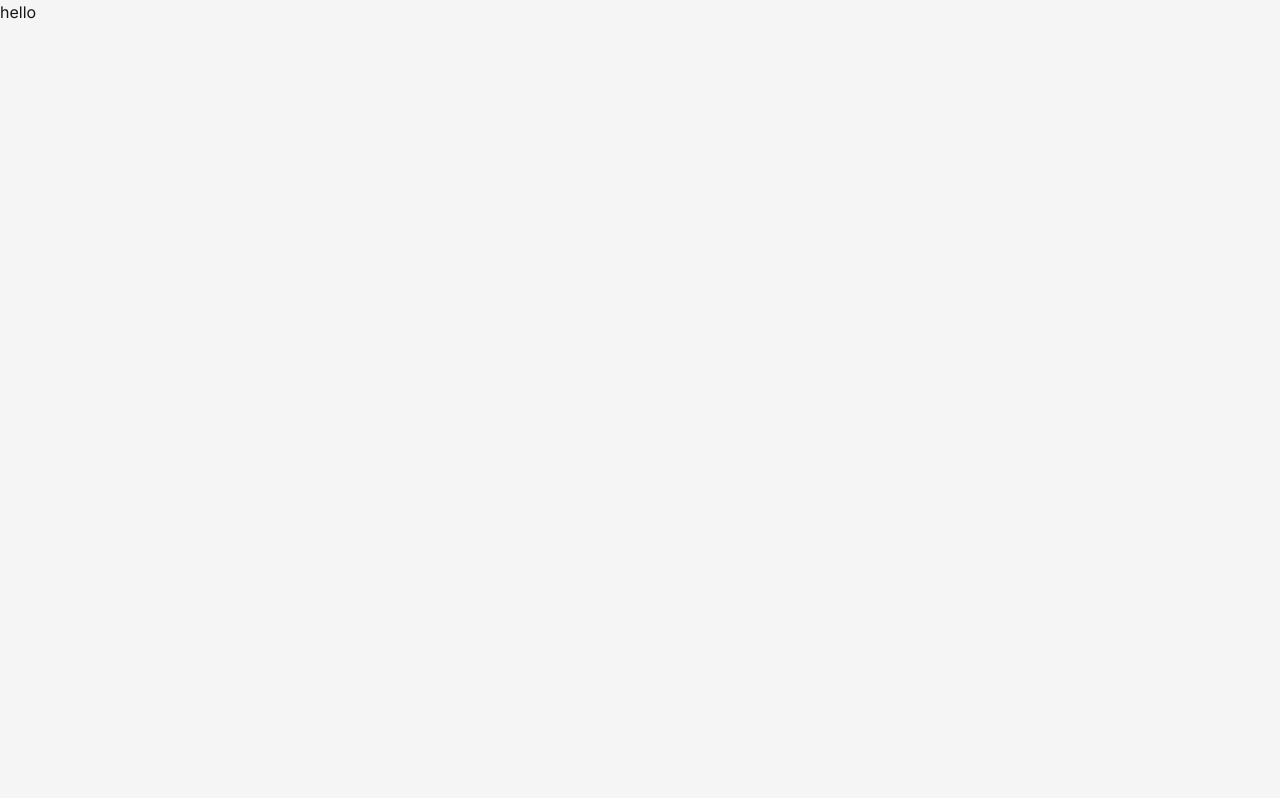
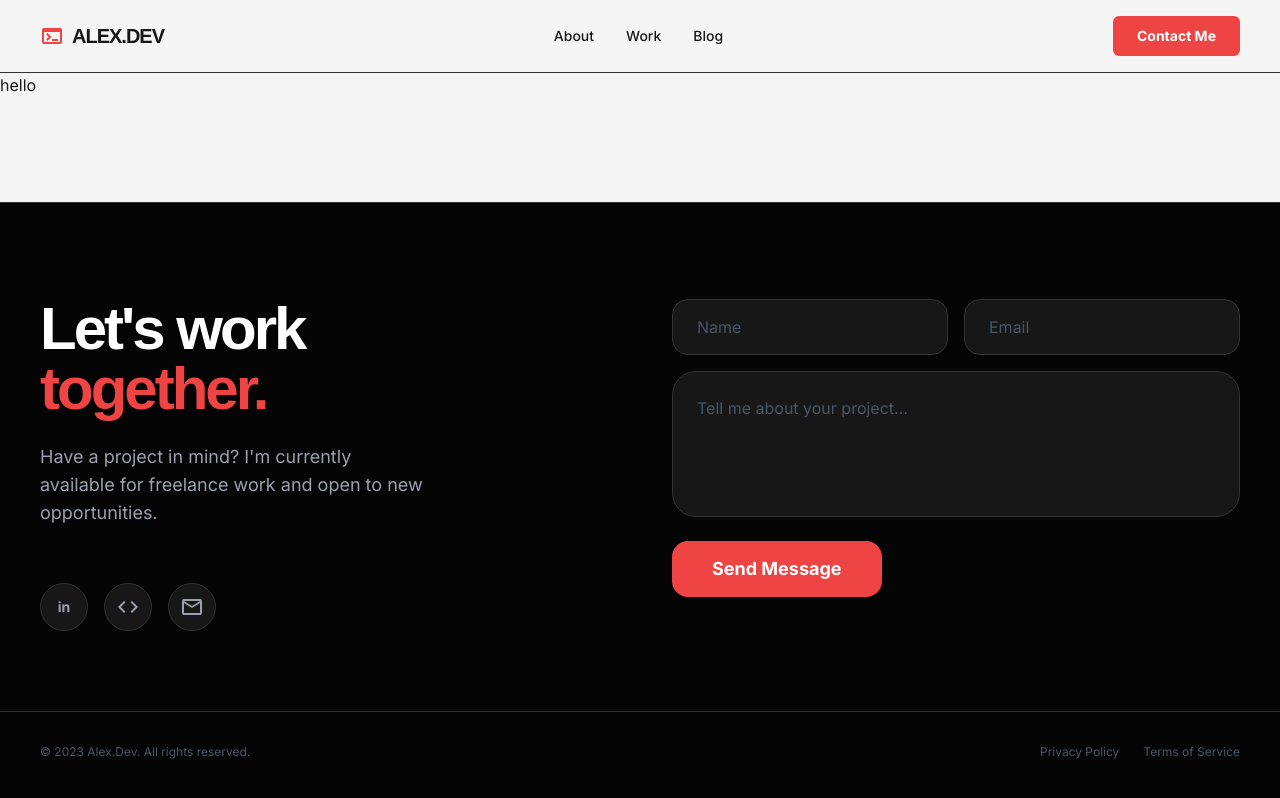
Before and after one commit to ii-shimul/bax, a Next.js app: page / in a window 1280 px wide. Built offline with nearby package versions, Linux system fonts and the light colour scheme.

Commit message:
added header and footer

```diff
--- a/src/app/layout.tsx
+++ b/src/app/layout.tsx
@@ -1,11 +1,13 @@
 import type { Metadata } from "next";
 import { Inter } from "next/font/google";
 import "./globals.css";
+import Header from "@/components/shared/Header";
+import Footer from "@/components/shared/Footer";
 
 const inter = Inter({
-  variable: "--font-inter",
-  subsets: ["cyrillic"]
-})
+	variable: "--font-inter",
+	subsets: ["cyrillic"],
+});
 
 export const metadata: Metadata = {
 	title: "Bax",
@@ -30,7 +32,11 @@ export default function RootLayout({
 			<body
 				className={`${inter.variable} ${inter.className} antialiased bg-background-light dark:bg-background-dark text-card-dark dark:text-white transition-colors duration-300`}
 			>
-				{children}
+				<div className="relative flex min-h-screen w-full flex-col overflow-x-hidden">
+					<Header />
+					{children}
+					<Footer />
+				</div>
 			</body>
 		</html>
 	);
--- /dev/null
+++ b/src/components/shared/Footer.tsx
@@ -0,0 +1,81 @@
+
+const Footer = () => {
+	return (
+		<footer
+			className="mt-auto border-t border-border-dark bg-[#050505] pt-24 pb-10"
+			id="contact"
+		>
+			<div className="px-4 md:px-10 max-w-7xl mx-auto grid grid-cols-1 md:grid-cols-2 gap-16">
+				<div className="flex flex-col gap-6">
+					<h2 className="text-5xl lg:text-6xl font-black tracking-tighter text-white font-display">
+						Let&apos;s work <br />
+						<span className="text-primary">together.</span>
+					</h2>
+					<p className="text-gray-400 max-w-sm text-lg">
+						Have a project in mind? I&apos;m currently available for freelance
+						work and open to new opportunities.
+					</p>
+					<div className="flex gap-4 mt-8">
+						<a
+							className="h-12 w-12 rounded-full border border-border-dark bg-card-dark flex items-center justify-center text-gray-400 hover:text-white hover:bg-primary hover:border-primary transition-all duration-300"
+							href="#"
+						>
+							<span className="font-bold text-sm">in</span>
+						</a>
+						<a
+							className="h-12 w-12 rounded-full border border-border-dark bg-card-dark flex items-center justify-center text-gray-400 hover:text-white hover:bg-primary hover:border-primary transition-all duration-300"
+							href="#"
+						>
+							<span className="material-symbols-outlined text-xl">code</span>
+						</a>
+						<a
+							className="h-12 w-12 rounded-full border border-border-dark bg-card-dark flex items-center justify-center text-gray-400 hover:text-white hover:bg-primary hover:border-primary transition-all duration-300"
+							href="#"
+						>
+							<span className="material-symbols-outlined text-xl">mail</span>
+						</a>
+					</div>
+				</div>
+				<form className="flex flex-col gap-4">
+					<div className="grid grid-cols-2 gap-4">
+						<input
+							className="w-full h-14 bg-card-dark border border-border-dark rounded-lg px-6 text-white focus:outline-none focus:border-primary focus:ring-1 focus:ring-primary transition-all placeholder:text-gray-600"
+							placeholder="Name"
+							type="text"
+						/>
+						<input
+							className="w-full h-14 bg-card-dark border border-border-dark rounded-lg px-6 text-white focus:outline-none focus:border-primary focus:ring-1 focus:ring-primary transition-all placeholder:text-gray-600"
+							placeholder="Email"
+							type="email"
+						/>
+					</div>
+					<textarea
+						className="w-full bg-card-dark border border-border-dark rounded-xl p-6 text-white focus:outline-none focus:border-primary focus:ring-1 focus:ring-primary transition-all placeholder:text-gray-600 resize-none"
+						placeholder="Tell me about your project..."
+						rows={4}
+						defaultValue={""}
+					/>
+					<button
+						className="mt-2 h-14 w-full md:w-auto self-start px-10 rounded-lg bg-primary text-white font-bold text-lg hover:bg-white hover:text-black hover:shadow-[0_0_20px_rgba(239,68,68,0.4)] transition-all duration-300"
+						type="button"
+					>
+						Send Message
+					</button>
+				</form>
+			</div>
+			<div className="px-4 md:px-10 max-w-7xl mx-auto mt-20 pt-8 border-t border-border-dark flex flex-col md:flex-row justify-between items-center text-xs text-gray-600">
+				<p>© 2023 Alex.Dev. All rights reserved.</p>
+				<div className="flex gap-6 mt-4 md:mt-0">
+					<a className="hover:text-primary transition-colors" href="#">
+						Privacy Policy
+					</a>
+					<a className="hover:text-primary transition-colors" href="#">
+						Terms of Service
+					</a>
+				</div>
+			</div>
+		</footer>
+	);
+};
+
+export default Footer;
--- /dev/null
+++ b/src/components/shared/Header.tsx
@@ -0,0 +1,50 @@
+
+const Header = () => {
+	return (
+		<header className="sticky top-0 z-50 w-full border-b border-border-dark bg-background-light/90 dark:bg-background-dark/80 backdrop-blur-md">
+			<div className="px-4 md:px-10 py-4 flex items-center justify-between max-w-350 mx-auto w-full">
+				<div className="flex items-center gap-2 group cursor-pointer">
+					<span className="material-symbols-outlined text-primary text-3xl">
+						terminal
+					</span>
+					<h2 className="text-xl font-bold tracking-tighter uppercase group-hover:text-primary transition-colors font-display">
+						Alex.Dev
+					</h2>
+				</div>
+				<nav className="hidden md:flex items-center gap-8">
+					<a
+						className="text-sm font-medium hover:text-primary transition-colors"
+						href="#about"
+					>
+						About
+					</a>
+					<a
+						className="text-sm font-medium hover:text-primary transition-colors"
+						href="#work"
+					>
+						Work
+					</a>
+					<a
+						className="text-sm font-medium hover:text-primary transition-colors"
+						href="#blog"
+					>
+						Blog
+					</a>
+				</nav>
+				<div className="flex items-center gap-4">
+					<a
+						className="hidden sm:flex h-10 items-center justify-center rounded-md bg-primary px-6 text-sm font-bold text-white hover:bg-primary-dark hover:shadow-[0_0_15px_rgba(239,68,68,0.5)] transition-all duration-300"
+						href="#contact"
+					>
+						Contact Me
+					</a>
+					<button className="md:hidden text-white hover:text-primary transition-colors">
+						<span className="material-symbols-outlined">menu</span>
+					</button>
+				</div>
+			</div>
+		</header>
+	);
+};
+
+export default Header;
```
